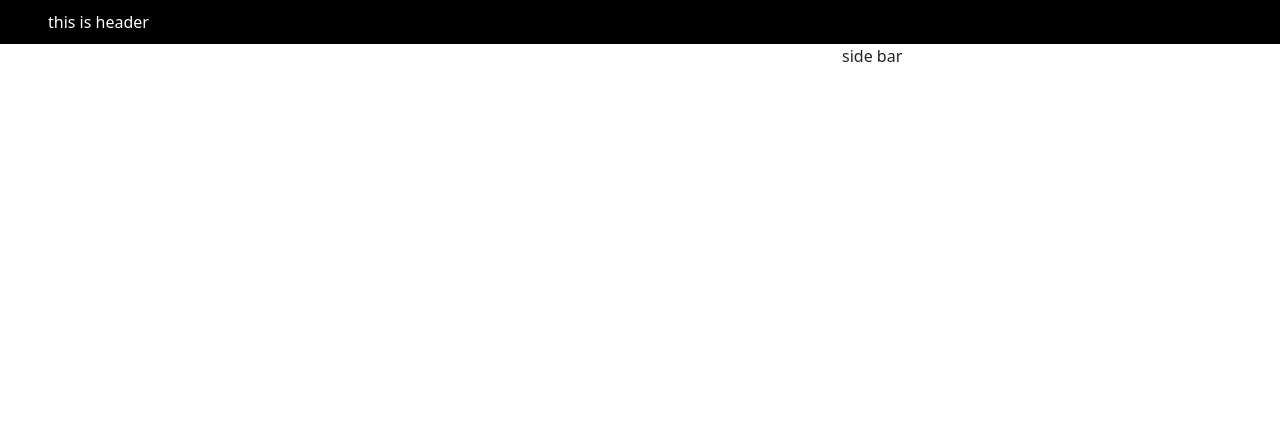
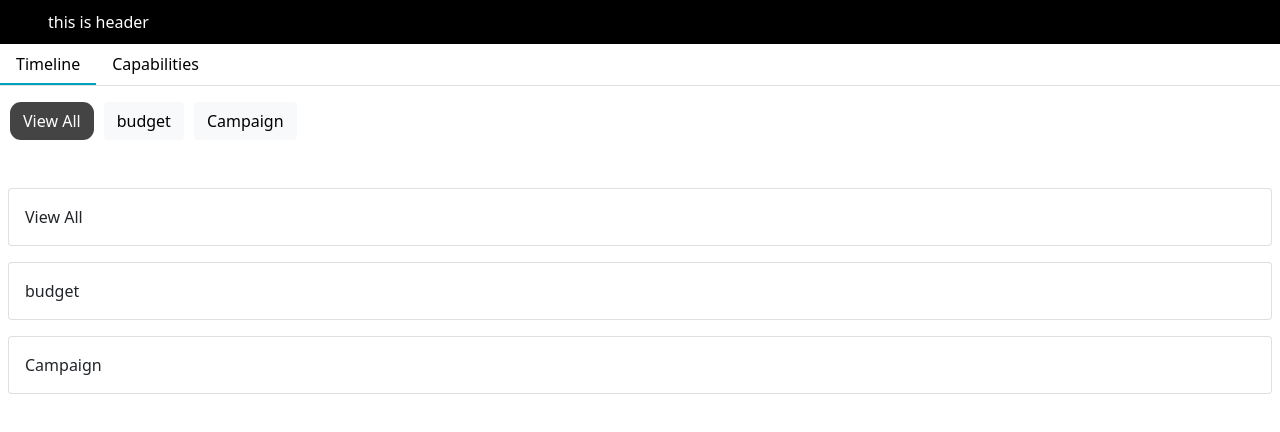
Before and after one commit to Bilal1733/Web_React, a React (Create React App) app: page /Home in a window 1280 px wide. Shown: the top 432 px of the page. Built offline with nearby package versions, Linux system fonts and the light colour scheme.

Commit message:
added new file

```diff
--- a/src/component/Home.js
+++ b/src/component/Home.js
@@ -3,16 +3,18 @@ import PlotlyComponent from './plotly/plotlycomponent'
 import PlotlyIndex from './plotly/plotlyIndex'
 import VisCompoent from './vis/VisCompoent'
 import Header from '../components/Header'
+import Tabs from './tabs/Tabs'
 
 const Home = () => {
   return (
     <div>
       <Header />
-      <div className='container'>
-          <div className='row'>
-            <div className='col-sm-12 col-md-8'></div>
+      <div className=''>
+          {/* <div className='row'>
             <div className='col-sm-12 col-md-4'>side bar</div>
-          </div>
+            <div className='col-sm-12 col-md-8'>this is content</div>
+          </div> */}
+          <Tabs/>
       </div>
     {/* <VisCompoent/> */}
       {/* <PlotlyIndex/> */}
--- a/src/component/plotly/plotlycomponent.js
+++ b/src/component/plotly/plotlycomponent.js
@@ -4,6 +4,7 @@ import React from 'react';
 import './plotly.css';
 import Plot from 'react-plotly.js';
 import { plotlyCharts } from './plotlyCharts';
+
 
 const PlotlyComponent = (props) => {
     var responseData = plotlyCharts(props.divName, props.responseData, props.showLegend, props.currencySign, props.dataForAddLog);
--- /dev/null
+++ b/src/component/tabs/TabCompoent.js
@@ -0,0 +1,46 @@
+import { useState, useEffect } from 'react'
+import PlotlyComponent from '../plotly/plotlycomponent'
+
+export default function TabCompoent(props) {
+    const listingData = props.timelineJsondata
+    const [selectedTab, setSelectedTab] = useState(props.timelineJsondata[0])
+    const [listData, setListData] = useState(listingData)
+
+    useEffect(()=>{
+        let listJsonData = [...listingData];
+        if(selectedTab == 'View All'){
+            setListData(listingData)
+        }else{
+            listJsonData = listJsonData.filter(item=>{
+                if(item == selectedTab){
+                    return item
+                }
+            })
+            setListData(listJsonData)
+        }
+
+
+    },[selectedTab])
+
+    return (
+        <div className='mt-3'>
+            {props.timelineJsondata.map((item, index) => {
+                return <span className='marginLeft10'><button onClick={() => setSelectedTab(item)} type="button" className={item == selectedTab ? "btn selectedTabFilter" : "btn  btn-light"}>{item}</button></span>
+            })}
+
+
+            <div className='m-2 mt-5'>
+            {listData.map((item, index) => {
+                return  (
+                <div className="card mb-3">
+                <div className="card-body">
+                   {/* {item == 'budget' ? <PlotlyComponent/>  : item} */}
+                   {item}
+                </div>
+            </div>)
+            })}
+
+            </div>
+        </div>
+    )
+}
--- /dev/null
+++ b/src/component/tabs/Tabs.js
@@ -0,0 +1,35 @@
+import {useState} from 'react';
+import './tabs.scss'
+import { response } from './data';
+import TabCompoent from './TabCompoent';
+
+
+export default function Tabs() {
+    const [selectedTab , setSelectedTab] = useState(response?.tabsName[0]?.name)
+    // Timeline data
+    const timelineJsondata = ["View All" ,"budget" ,"Campaign"]
+    console.log(selectedTab)
+    return (
+        <div>
+            <ul className="nav nav-tabs">
+                {response?.tabsName?.map((item, index) => {
+                    return <li className={item.name === selectedTab ? "nav-item activeTabClass" : "nav-item"}  key={index}>
+                        <a className="nav-link " aria-current="page" onClick={()=>setSelectedTab(item.name)} href="#">
+                            {item.name}
+                        </a>
+                    </li>
+                })}
+            </ul>
+            {selectedTab === "Timeline" &&
+            <div>
+                <TabCompoent timelineJsondata={timelineJsondata} />
+            </div>
+            }
+            {selectedTab === "Capabilities" &&
+            <div>
+                This is capabilities tab
+            </div>
+            }
+        </div>
+    )
+}
--- /dev/null
+++ b/src/component/tabs/data.js
@@ -0,0 +1,3 @@
+export const response = {
+    tabsName:[{name:'Timeline'} , {name:'Capabilities'}]
+  }
--- /dev/null
+++ b/src/component/tabs/tabs.scss
@@ -0,0 +1,15 @@
+.nav-tabs .nav-link {
+    border: none;
+    color: black !important
+}
+.activeTabClass{
+    border-bottom: 2px solid #00a3bd;
+}
+.marginLeft10{
+margin-left: 10px;
+}
+.selectedTabFilter{
+    background: #444;
+    border-radius: 11px;
+    color: white;
+}
```
